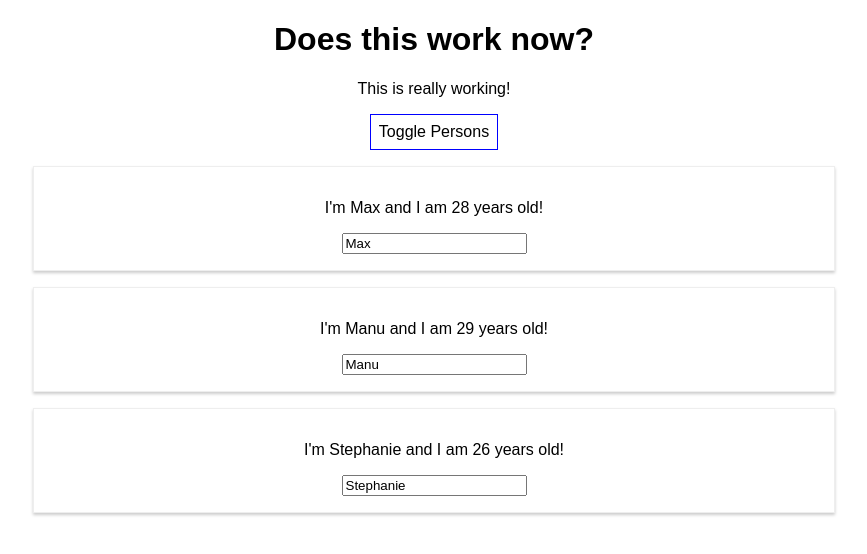
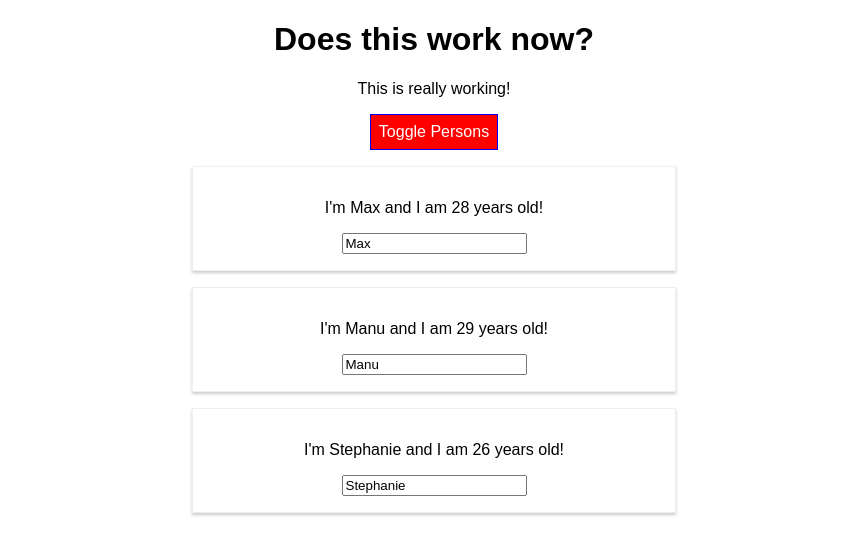
Before and after one commit to jippysquirmwood/react-complete-guide, a React (Create React App) app: page / in a window 1280 px wide. Both pictures are taken after a click on the button "Toggle Persons". Shown: the top 554 px of the page, without its empty margins (206-1073 px from the left). Built offline with nearby package versions, Linux system fonts and the light colour scheme.

Commit message:
radium added

```diff
--- a/package.json
+++ b/package.json
@@ -3,6 +3,7 @@
   "version": "0.1.0",
   "private": true,
   "dependencies": {
+    "radium": "^0.25.2",
     "react": "^16.8.6",
     "react-dom": "^16.8.6",
     "react-scripts": "1.1.5"
--- a/src/App.css
+++ b/src/App.css
@@ -1,3 +1,11 @@
 .App {
   text-align: center;
 }
+
+.red {
+  color: red;
+}
+
+.bold {
+  font-weight: bold;
+}
--- a/src/App.js
+++ b/src/App.js
@@ -1,5 +1,6 @@
 import React, { Component } from 'react';
 import './App.css';
+import Radium, { StyleRoot } from 'radium';
 import Person from './Person/Person';
 
 class App extends Component {
@@ -46,11 +47,16 @@
 
   render () {
     const style = {
-      backgroundColor: 'white',
+      backgroundColor: 'green',
+      color: 'white',
       font: 'inherit',
       border: '1px solid blue',
       padding: '8px',
-      cursor: 'pointer'
+      cursor: 'pointer',
+      ':hover': {
+        backgroundColor: 'lightgreen',
+        color: 'black'
+      }
     }
 
     let persons = null;
@@ -68,22 +74,37 @@
           })}
         </div>
       );
+      style.backgroundColor = 'red';
+      style[':hover'] = {
+        backgroundColor: 'salmon',
+        color: 'black'
+      }
+    }
+
+    const classes = [];
+    if (this.state.persons.length <= 2) {
+      classes.push('red');
+    }
+    if (this.state.persons.length <= 1) {
+      classes.push('bold');
     }
 
     return (
+      <StyleRoot>
         <div className="App">
           <h1>Does this work now?</h1>
-        <p>This is really working!</p>
+          <p className={classes.join(' ')}>This is really working!</p>
           <button
             style={style}
             onClick={this.togglePersonsHandler}>Toggle Persons</button>
           {persons}
         </div>
+      </StyleRoot>
     );
   }
 }
 
-export default App;
+export default Radium(App);
 
 // the below is a functional component
 // import React, { useState } from 'react';
--- a/src/Person/Person.js
+++ b/src/Person/Person.js
@@ -1,10 +1,16 @@
 import React from 'react';
+import Radium from 'radium';
 
 import './Person.css';
 
 const person = (props) => {
+  const style = {
+    '@media (min-width: 500px)': {
+      width: '450px'
+    }
+  }
   return (
-      <div className="Person">
+      <div className="Person" style={style}>
         <p onClick={props.click}>I'm {props.name} and I am {props.age} years old!</p>
         <p>{props.children}</p>
         <input type="text" onChange={props.changed} value={props.name} />
@@ -12,4 +18,4 @@
   )
 }
 
-export default person;
+export default Radium(person);
```
Also changed, not shown: 1 other file (tests, documents, lock files or other folders). Lines whose indentation alone changed are shown as unchanged.
